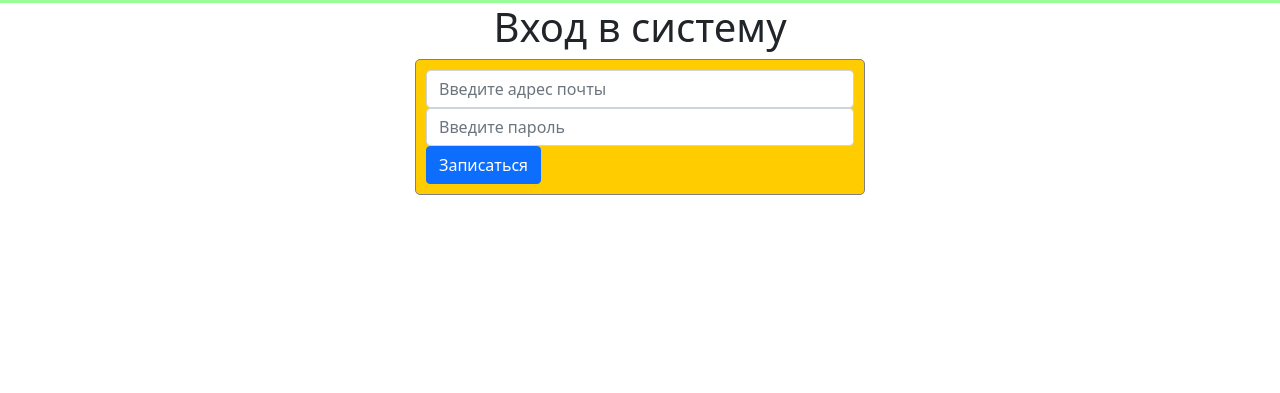
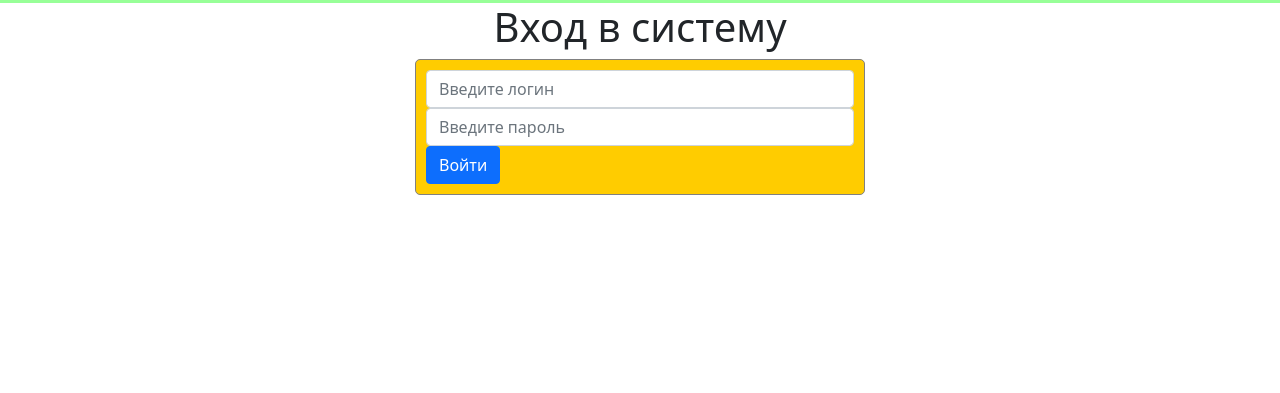
Before and after one commit to Sofiya-Chiffa/Mini-Electronic-Journal-and-Diary-, a Flask app: page /student in a window 1280 px wide. Shown: the part 27-420 px from the top of the page. Run offline with Flask 2, Linux system fonts and the light colour scheme; some libraries are stand-ins or nearby versions.

Commit message:
кнопки работают

```diff
--- a/templates/student.html
+++ b/templates/student.html
@@ -5,10 +5,10 @@
 <h1 align="center">Вход в систему</h1>
 <div>
     <form class="login_form" method="post">
-        <input type="email" class="form-control" id="email" aria-describedby="emailHelp"
-               placeholder="Введите адрес почты" name="email">
+        <input type="login" class="form-control" id="login" aria-describedby="loginHelp"
+               placeholder="Введите логин" name="login">
         <input type="password" class="form-control" id="password" placeholder="Введите пароль" name="password">
-        <button type="submit" class="btn btn-primary">Записаться</button>
+        <button type="submit" class="btn btn-primary">Войти</button>
     </form>
 </div>
 </body>
--- a/templates/teacher.html
+++ b/templates/teacher.html
@@ -5,10 +5,10 @@
 <h1 align="center">Вход в систему</h1>
 <div>
     <form class="login_form" method="post">
-        <input type="email" class="form-control" id="email" aria-describedby="emailHelp"
-               placeholder="Введите адрес почты" name="email">
+        <input type="login" class="form-control" id="login" aria-describedby="loginHelp"
+               placeholder="Введите логин" name="login">
         <input type="password" class="form-control" id="password" placeholder="Введите пароль" name="password">
-        <button type="submit" class="btn btn-primary">Записаться</button>
+        <button type="submit" class="btn btn-primary">Войти</button>
     </form>
 </div>
 </body>
```
